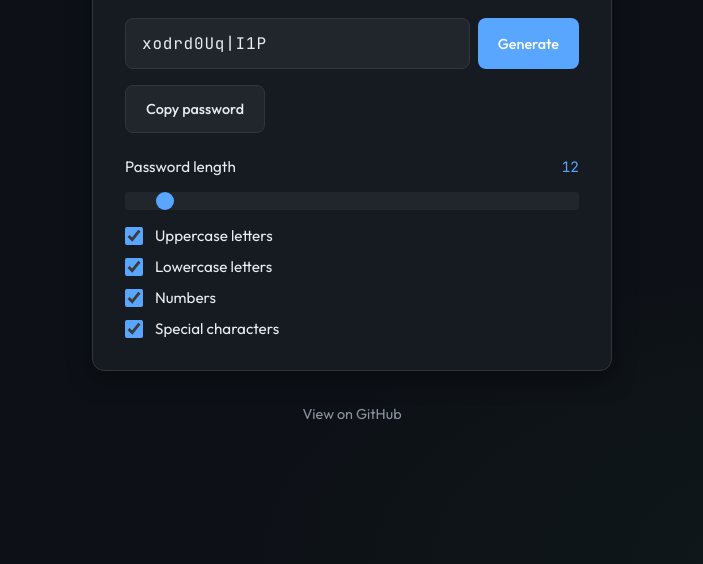
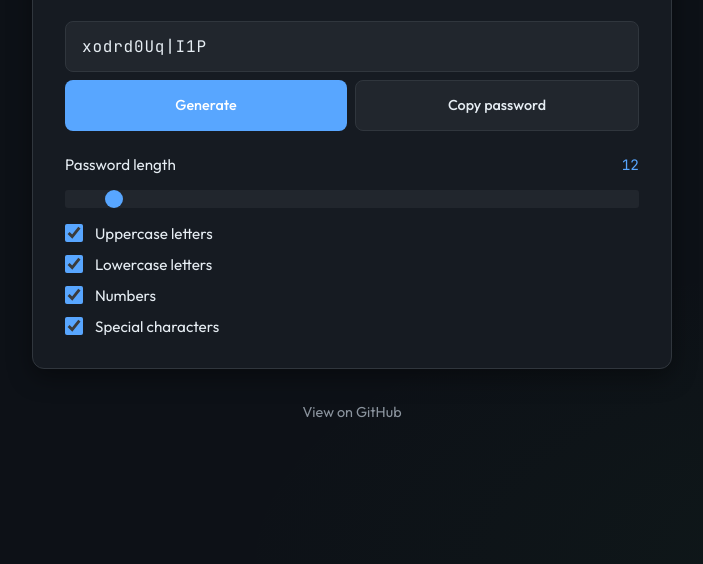
Before and after one commit to roy-adler/password-generator, a plain HTML site: page index.html in a window 1280 px wide. Shown: the part 236-800 px from the top of the page, without its empty margins (288-991 px from the left). Drawn offline with Linux system fonts and the light colour scheme.

Commit message:
Refactor password input section in index.html to improve structure and add copy button; update styles.css for layout adjustments and button styling.

```diff
--- a/index.html
+++ b/index.html
@@ -48,7 +48,7 @@
       <p class="subtitle">Create secure, random passwords instantly</p>
     </header>
 
-    <div class="password-display">
+    <div class="password-field-wrapper">
       <input
         type="text"
         class="password-field"
@@ -57,10 +57,11 @@
         placeholder="Click Generate to create a password"
         aria-label="Generated password"
       >
+    </div>
+    <div class="button-row">
       <button class="btn btn-primary" id="generateBtn" type="button">Generate</button>
+      <button class="btn btn-secondary btn-copy" id="copyBtn" type="button">Copy password</button>
     </div>
-
-    <button class="btn btn-secondary btn-copy" id="copyBtn" type="button">Copy password</button>
 
     <div class="settings">
       <div class="setting-row">
--- a/styles.css
+++ b/styles.css
@@ -45,7 +45,7 @@ body {
 
 @media (min-width: 768px) {
   .container {
-    max-width: 520px;
+    max-width: 640px;
   }
 }
 
@@ -63,22 +63,21 @@ h1 {
   margin-bottom: 1.5rem;
 }
 
-.password-display {
-  display: flex;
-  gap: 0.5rem;
-  margin-bottom: 1rem;
+.password-field-wrapper {
+  margin-bottom: 0.5rem;
 }
 
 .password-field {
-  flex: 1;
+  width: 100%;
   font-family: 'JetBrains Mono', monospace;
   font-size: 1rem;
-  padding: 0.875rem 1rem;
+  padding: 0 1rem;
   background: var(--bg-tertiary);
   border: 1px solid var(--border);
   border-radius: 8px;
   color: var(--text-primary);
   letter-spacing: 0.05em;
+  height: 51px;
 }
 
 .password-field::placeholder {
@@ -89,11 +88,13 @@ h1 {
   font-family: inherit;
   font-size: 0.9rem;
   font-weight: 500;
-  padding: 0.875rem 1.25rem;
+  padding: 0 1rem;
   border: none;
   border-radius: 8px;
   cursor: pointer;
   transition: all 0.15s ease;
+  height: 51px;
+  flex-shrink: 0;
 }
 
 .btn-primary {
@@ -115,8 +116,19 @@ h1 {
   background: var(--border);
 }
 
+.button-row {
+  display: flex;
+  gap: 0.5rem;
+  margin-bottom: 1rem;
+}
+
+.button-row .btn {
+  flex: 1;
+  height: 51px;
+}
+
 .btn-copy {
-  min-width: 100px;
+  min-width: 80px;
 }
 
 .btn-copy.copied {
```
